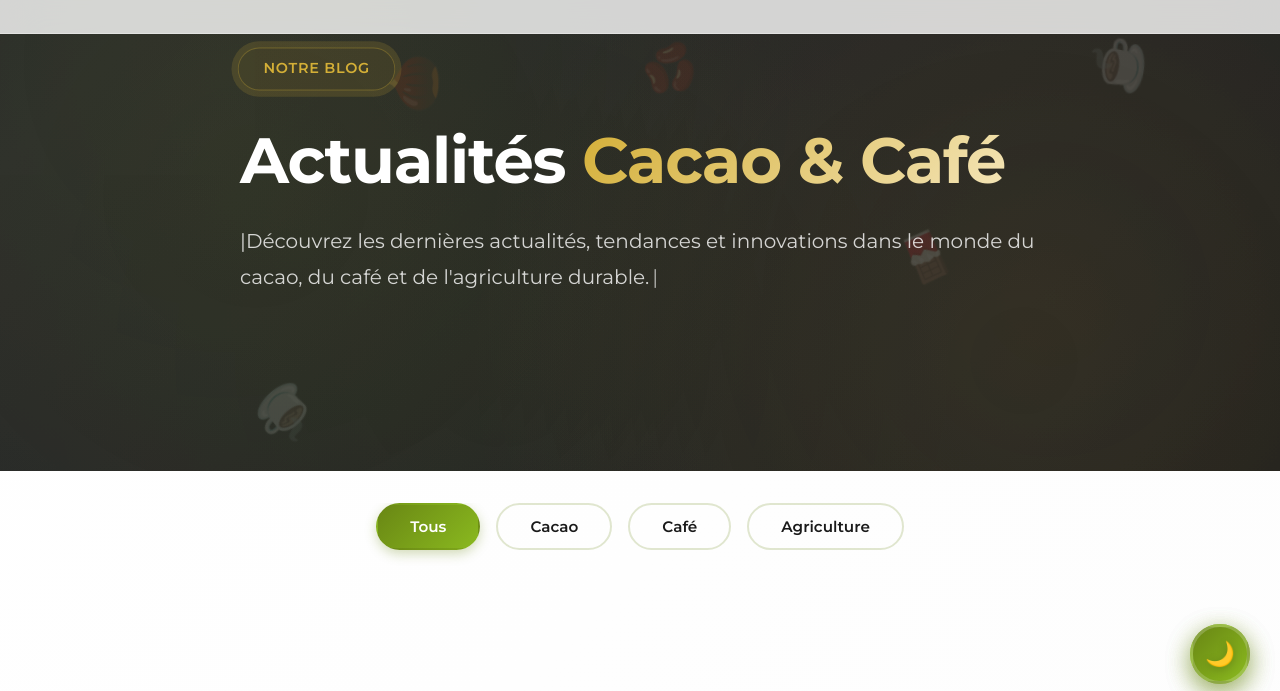
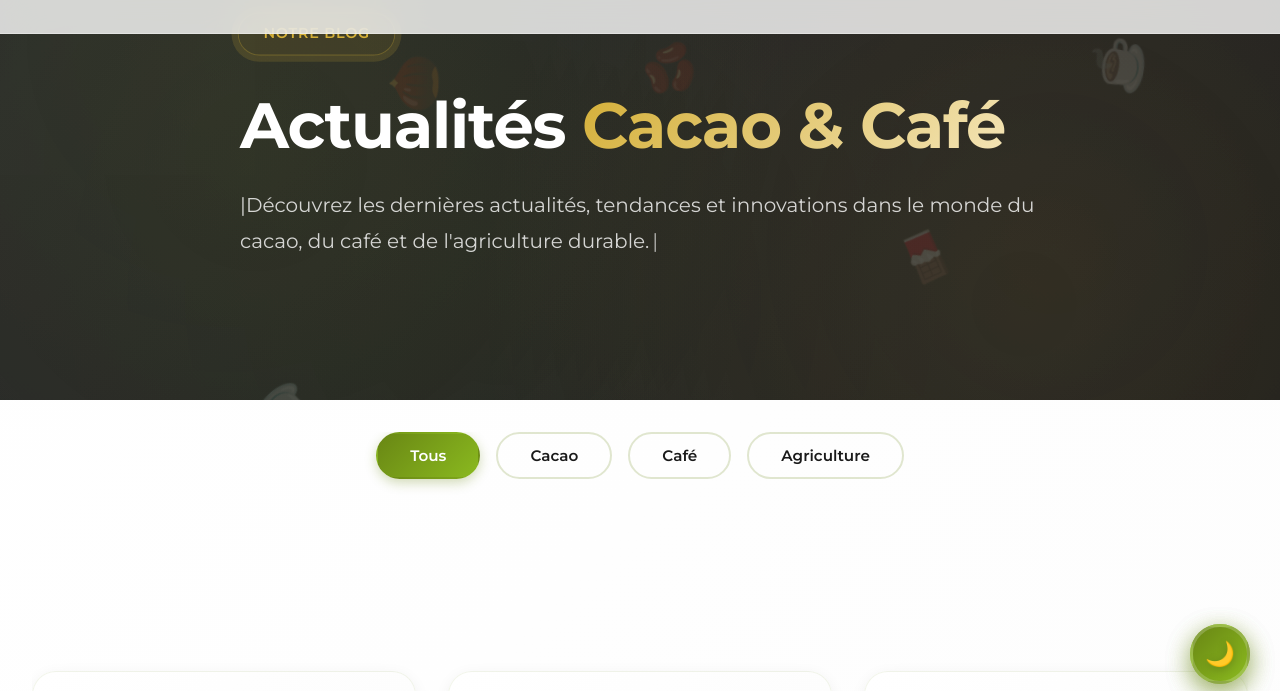
Before and after one commit to Junior620/scpb, a website: page pages/blog.html in a window 1280 px wide. Shown: the part 80-771 px from the top of the page. Drawn offline with Linux system fonts and the light colour scheme; no server answers.

Commit message:
Fix: Reduce white space on scroll and add Vercel routing config
- Reduced hero height from 100vh to 85vh for better content visibility
- Reduced padding in hero-container and sections (8rem to 4-6rem)
- Disabled parallax effect that was causing excessive white space
- Added vercel.json for proper routing of /blog, /contact, etc.

```diff
--- a/assets/css/style.css
+++ b/assets/css/style.css
@@ -198,7 +198,7 @@ a {
    HERO SECTION PREMIUM
    ============================================ */
 .hero {
-  min-height: 100vh;
+  min-height: 85vh;
   display: flex;
   align-items: center;
   position: relative;
@@ -298,7 +298,7 @@ a {
 .hero-container {
   max-width: 1400px;
   margin: 0 auto;
-  padding: var(--space-2xl) 2rem;
+  padding: var(--space-lg) 2rem;
   position: relative;
   z-index: 2;
 }
@@ -414,7 +414,7 @@ a {
    SECTIONS PREMIUM
    ============================================ */
 .section {
-  padding: var(--space-2xl) 2rem;
+  padding: var(--space-xl) 2rem;
   position: relative;
 }
 
```
Also changed, not shown: assets/js/app.js (+7 -1 lines), vercel.json (added).
